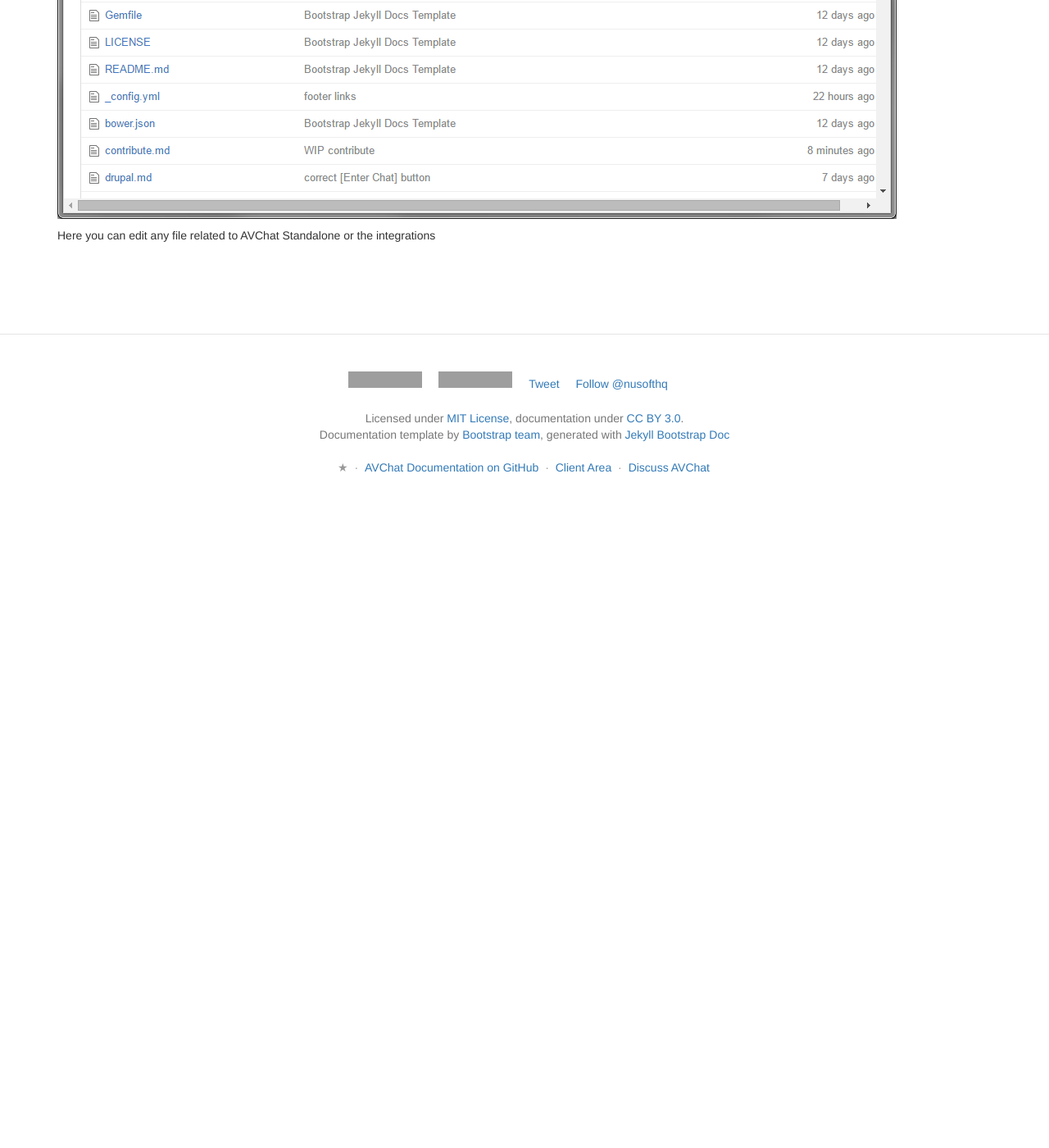
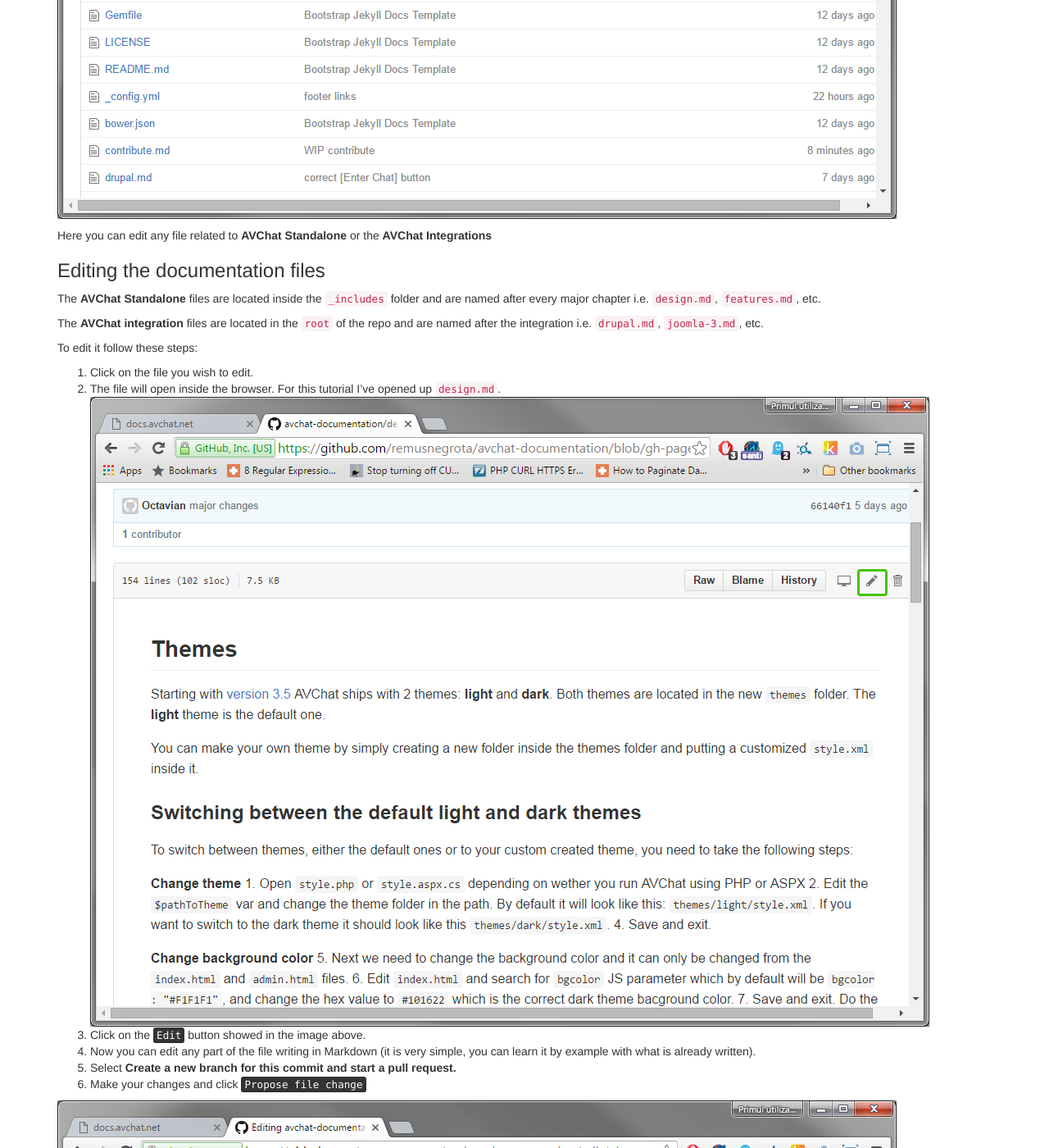
Before and after one commit to nusofthq/avchat-documentation, a Jekyll site: the page built from contribute.md, in a window 1280 px wide and 1400 px high, scrolled down 2682 px. Shown: the whole window at 82% size. Built offline with Jekyll 4.4.1, drawn with Linux system fonts in a browser that asks for light colours; nearby versions of some CDN libraries; comment, search, counter and statistics services are not loaded; before the commit the page ends 3312 px from its top, so only the background shows below that; some of the changed text lies outside the part shown; grey boxes are pictures that could not be loaded.

Commit message:
finished contribute

```diff
--- a/contribute.md
+++ b/contribute.md
@@ -29,6 +29,27 @@
 
 <img src="{{site.github.url}}/assets/images/forked.png" class="img-responsive" />
 
-Here you can edit any file related to AVChat Standalone or the integrations
+Here you can edit any file related to **AVChat Standalone** or the **AVChat Integrations**
+
+
+<h2>Editing the documentation files</h2>
+
+The **AVChat Standalone** files are located inside the `_includes` folder and are named after every major chapter i.e. `design.md`, `features.md`, etc.
+
+The **AVChat integration** files are located in the `root` of the repo and are named after the integration i.e. `drupal.md`, `joomla-3.md`, etc.
+
+To edit it follow these steps:
+
+1. Click on the file you wish to edit.
+2. The file will open inside the browser. For this tutorial I've opened up `design.md`.
+<img src="{{site.github.url}}/assets/images/edit-doc.png" class="img-responsive" />
+3. Click on the <kbd>Edit</kbd> button showed in the image above.
+4. Now you can edit any part of the file writing in Markdown (it is very simple, you can learn it by example with what is already written).
+5. Select **Create a new branch for this commit and start a pull request.**
+6. Make your changes and click <kbd>Propose file change</kbd>
+
+<img src="{{site.github.url}}/assets/images/pull-request.png" class="img-responsive" />
+
+We will be notified that a new pull request exists and after reviewing it we will accept the change and will be viewable in the main documentation.
 
 </div>
```
Also changed, not shown: assets/images/edit-doc.png (added), assets/images/pull-request.png (added).
